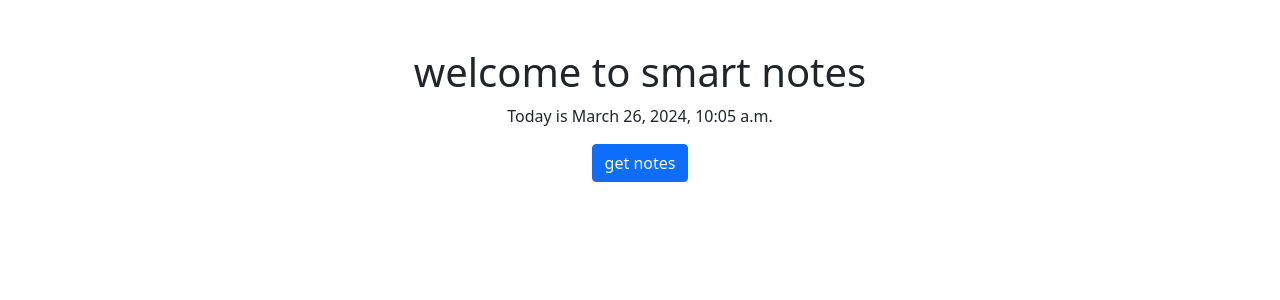
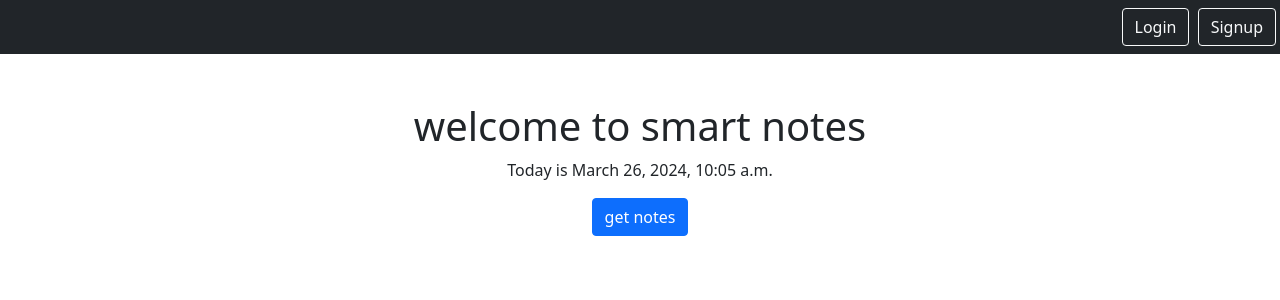
Before and after one commit to fMurugi/linkedin-Django, a Django app: page /home in a window 1280 px wide. Shown: the top 300 px of the page. Run offline with Django 5.2, Linux system fonts and the light colour scheme.

Commit message:
add nav bar

```diff
--- a/static/templates/base.html
+++ b/static/templates/base.html
@@ -4,6 +4,22 @@
         <link href="https://cdn.jsdelivr.net/npm/bootstrap@5.0.2/dist/css/bootstrap.min.css" rel="stylesheet" integrity="sha384-EVSTQN3/azprG1Anm3QDgpJLIm9Nao0Yz1ztcQTwFspd3yD65VohhpuuCOmLASjC" crossorigin="anonymous">    </head>
 
     <body>
+        <nav class="navbar navbar-dark bg-dark">
+            <div class="ms-auto">
+                {% if user.is_authenticated %}
+                <form method="post" action="{% url 'logout' %}">
+                    {% csrf_token %}
+                    <button type="submit">logout</button>
+                </form>
+                <a href="{% url 'notes.list' %}" class="btn btn-outline-light me-1 ">Home</a>
+                <a href="{% url 'notes.create' %}" class="btn btn-outline-light me-1 ">Create</a>
+                {% else %}
+                <a href="{% url 'login' %}" class="btn btn-outline-light me-1 ">Login</a>
+                <a href="{% url 'signup' %}" class="btn btn-outline-light me-1 ">Signup</a>
+                {% endif %}
+                 </div>
+
+        </nav>
         <div class = "my-5 text-center container">
             {% block content %}
 
```
